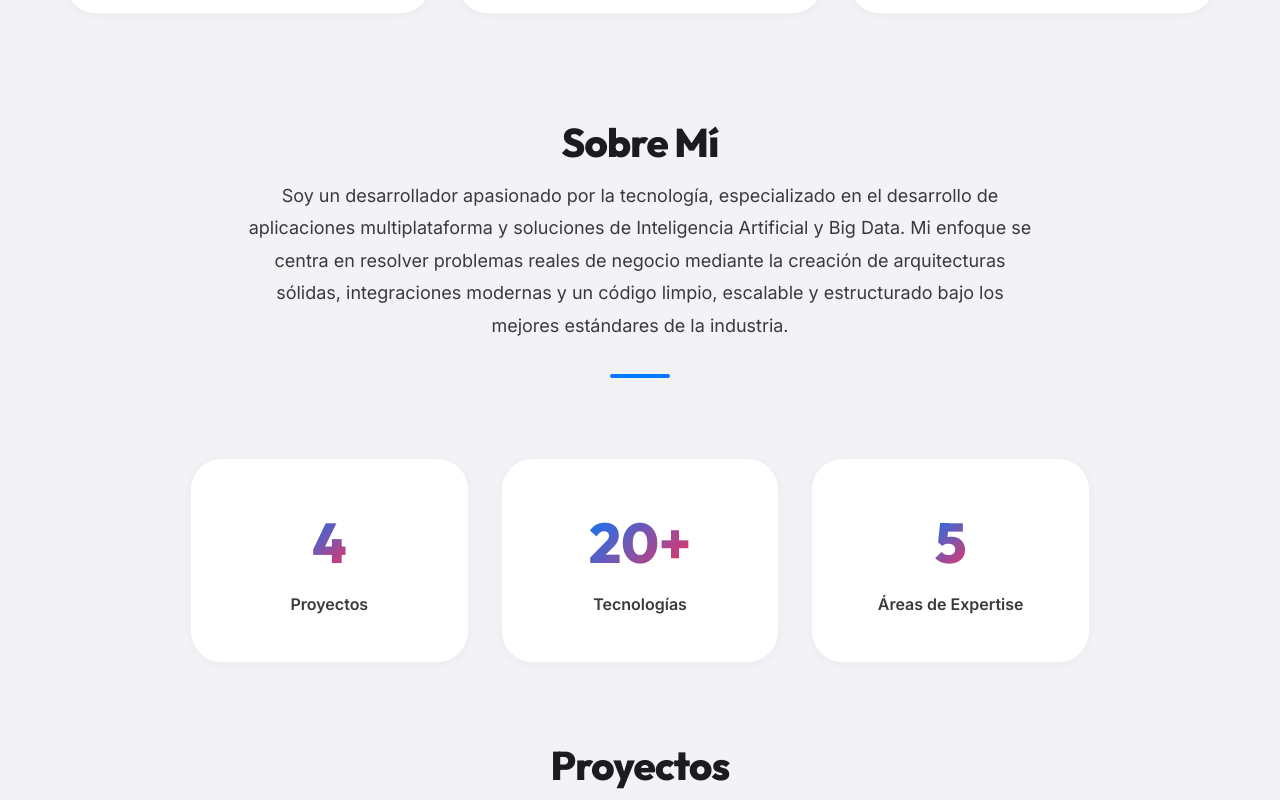
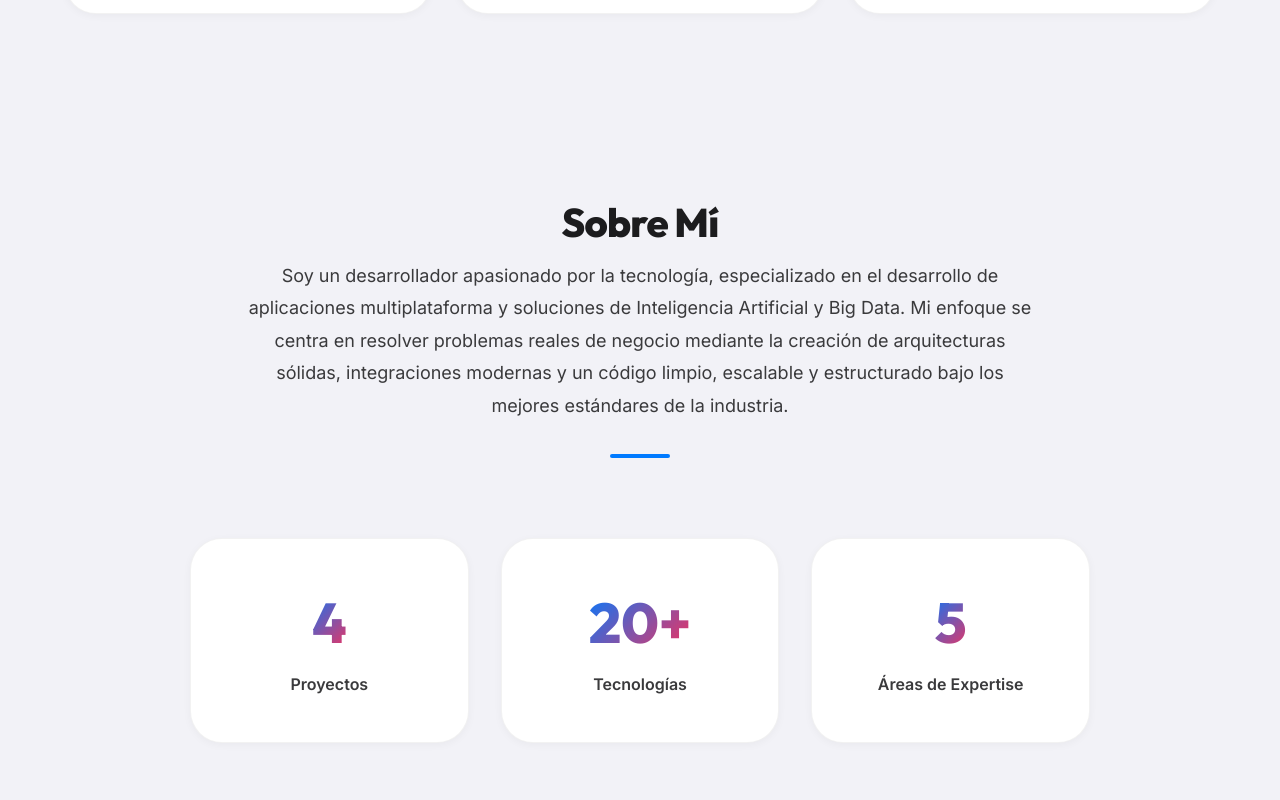
Before and after one commit to HugoBlancoAlonso/Portfolio, a React (Vite) app in the folder website/: page / in a window 1280 px wide. Shown: the part 680-1480 px from the top of the page. Built offline with nearby package versions, Linux system fonts and the light colour scheme.

Commit message:
fix: match skills grid width to projects and center subtitle perfectly

```diff
--- a/website/src/styles/index.css
+++ b/website/src/styles/index.css
@@ -178,7 +178,7 @@ a:hover {
 
 /* Global Layout Utilities */
 .section {
-  padding: var(--space-4xl) 0;
+  padding: var(--space-2xl) 5%;
   position: relative;
 }
 
@@ -186,7 +186,6 @@ a:hover {
   width: 100%;
   max-width: var(--max-width);
   margin: 0 auto;
-  padding: 0 5%;
 }
 
 .section-title {
@@ -203,6 +202,8 @@ a:hover {
   color: var(--text-secondary);
   text-align: center;
   max-width: 600px;
-  margin: 0 auto var(--space-3xl) auto;
+  margin: var(--space-lg) auto var(--space-3xl) auto;
   line-height: 1.6;
+  display: block;
+  width: 100%;
 }
--- a/website/src/styles/skills.css
+++ b/website/src/styles/skills.css
@@ -12,7 +12,7 @@
 .skills-grid {
   display: grid;
   grid-template-columns: repeat(3, 1fr);
-  gap: var(--space-xl);
+  gap: var(--space-md);
 }
 
 .skill-category {
```
